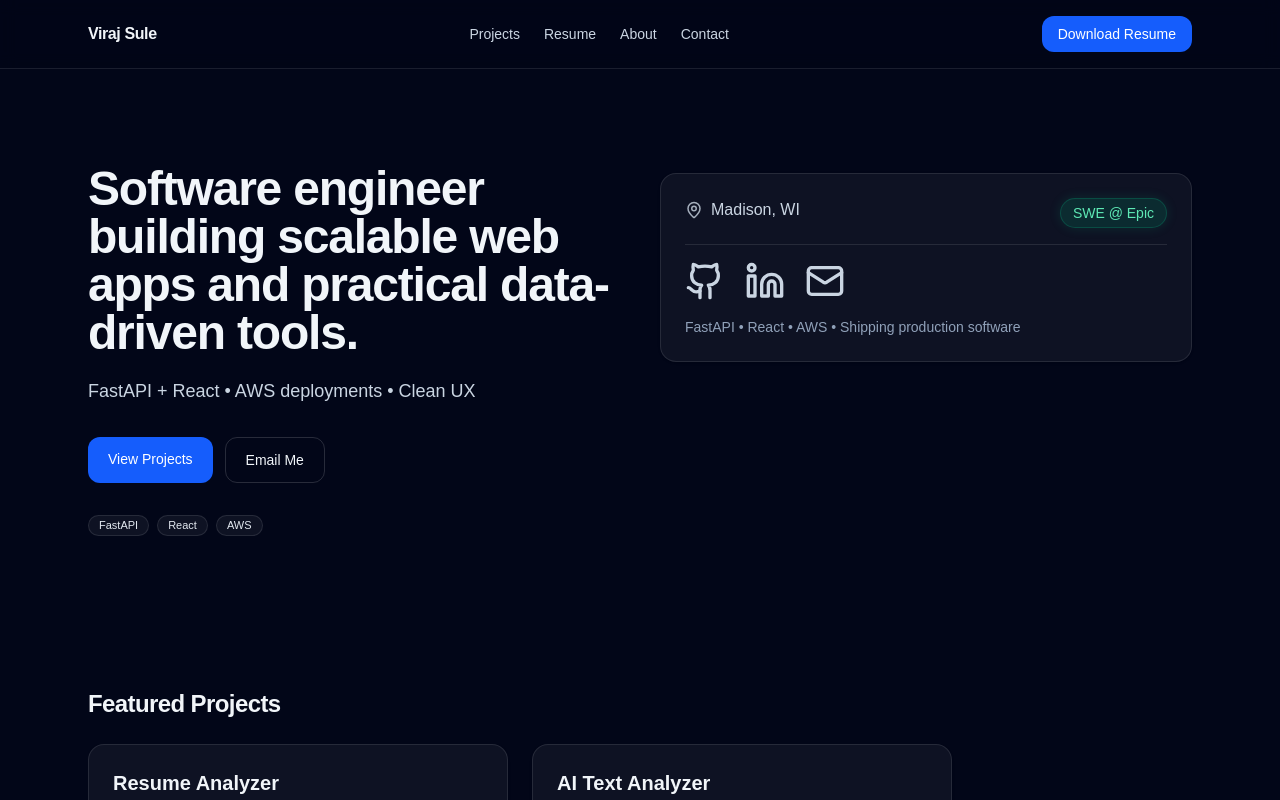
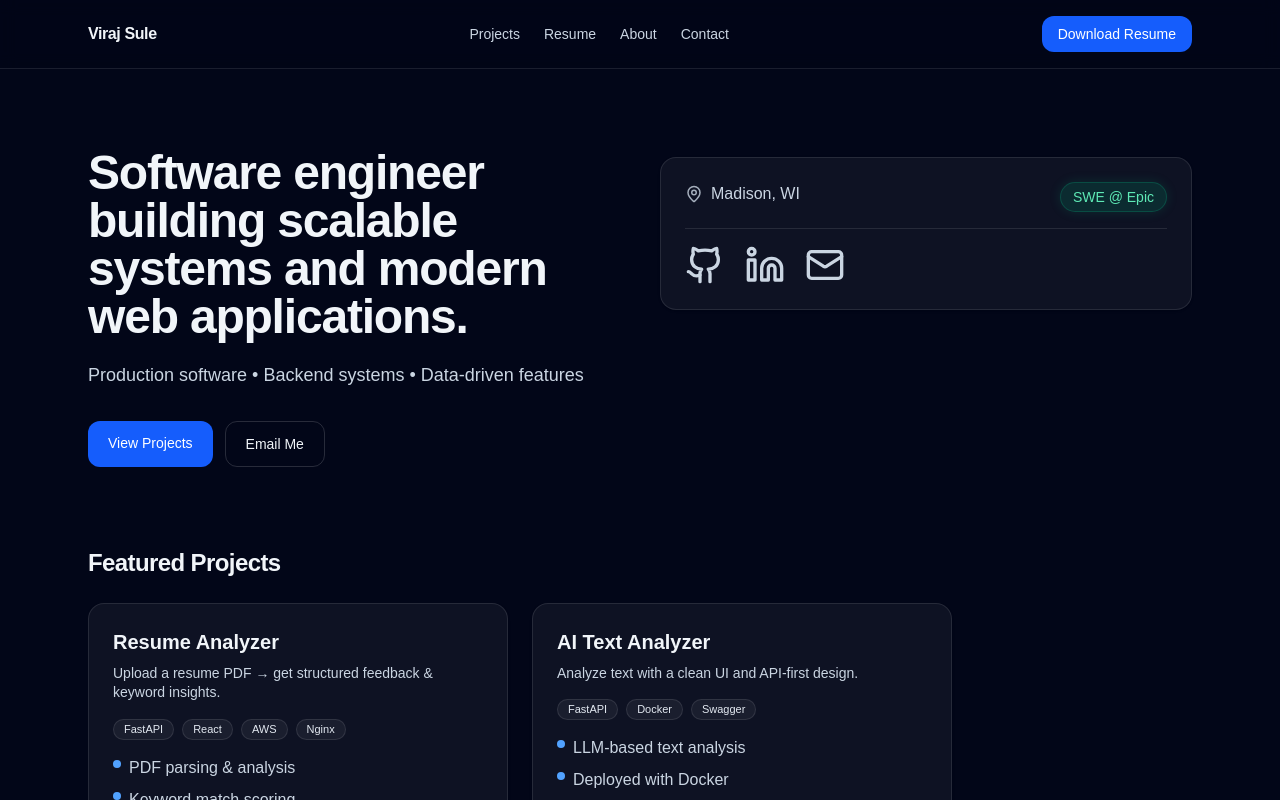
Before and after one commit to virajsule12/viraj-portfolio-site, a Next.js app: page / in a window 1280 px wide. Shown: the top 800 px of the page. Built offline with nearby package versions, Linux system fonts and the light colour scheme.

Commit message:
fix title/description and spacing

```diff
--- a/src/app/page.tsx
+++ b/src/app/page.tsx
@@ -293,14 +293,14 @@ function Header() {
 
 function Hero() {
   return (
-    <section className="py-16 md:py-24">
+    <section className="pt-16 pb-8 md:pt-20 md:pb-10">
       <div className="grid items-start gap-10 md:grid-cols-2">
         <div>
           <h1 className="text-4xl font-semibold tracking-tight md:text-5xl">
-            Software engineer building scalable web apps and practical data-driven tools.
+            Software engineer building scalable systems and modern web applications.
           </h1>
           <p className="mt-5 max-w-xl text-lg text-slate-300">
-            FastAPI + React • AWS deployments • Clean UX
+            Production software • Backend systems • Data-driven features
           </p>
 
           <div className="mt-8 flex flex-wrap gap-3">
@@ -316,12 +316,6 @@ function Hero() {
             >
               Email Me
             </a>
-          </div>
-
-          <div className="mt-8 flex flex-wrap gap-2">
-            <Tag>FastAPI</Tag>
-            <Tag>React</Tag>
-            <Tag>AWS</Tag>
           </div>
         </div>
 
@@ -370,10 +364,6 @@ function Hero() {
                   <Mail size={40} />
                 </a>
               </div>
-
-              <p className="text-sm text-slate-400">
-                FastAPI • React • AWS • Shipping production software
-              </p>
             </div>
           </Card>
 
@@ -384,7 +374,7 @@ function Hero() {
 
 function Section(props: { id: string; title: string; children: React.ReactNode }) {
   return (
-    <section id={props.id} className="py-10 md:py-14">
+    <section id={props.id} className="py-8 md:py-10">
       <h2 className="text-2xl font-semibold tracking-tight">{props.title}</h2>
       <div className="mt-6">{props.children}</div>
     </section>
```
